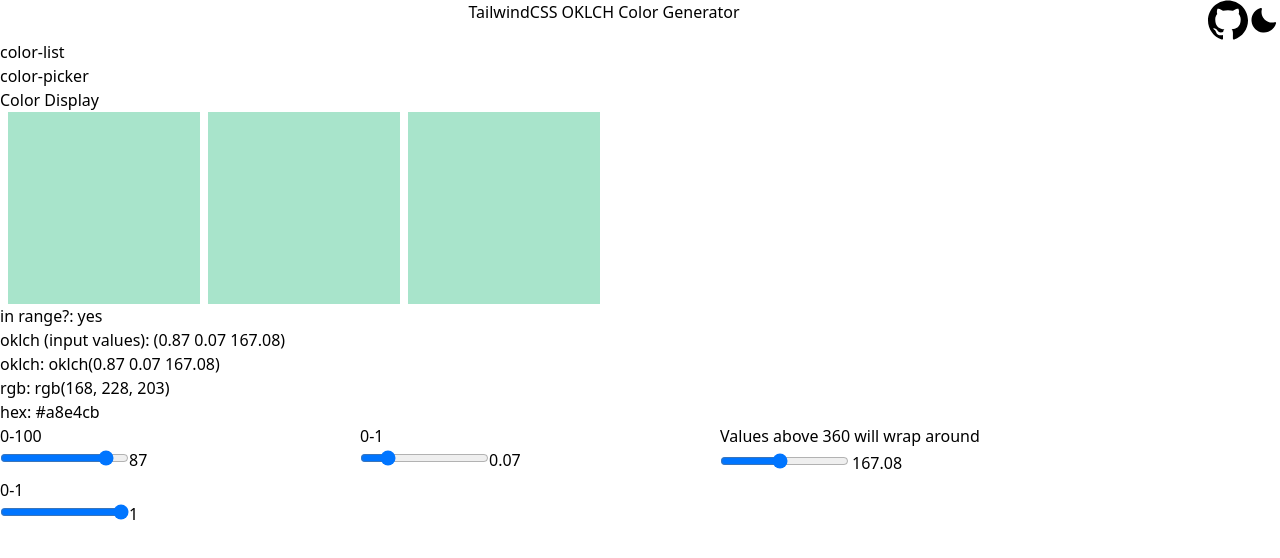
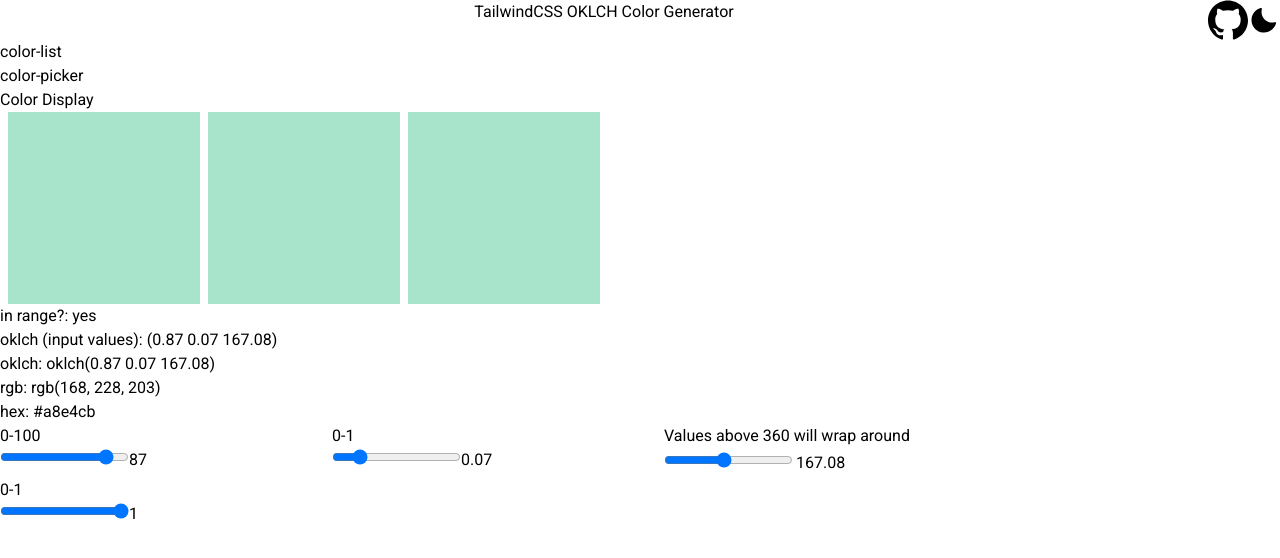
Before and after one commit to ElleAquilina/oklch-themer, a React (Vite) app: page / in a window 1280 px wide. Shown: the top 558 px of the page. Built offline with nearby package versions, Linux system fonts and the light colour scheme.

Commit message:
Update font

```diff
--- a/src/styles/theme.css
+++ b/src/styles/theme.css
@@ -1,3 +1,3 @@
 @theme inline {
-    --font-sans: ui-sans-serif, system-ui, sans-serif;
+    --font-sans: 'roboto', ui-sans-serif, system-ui, sans-serif;
 }
```
